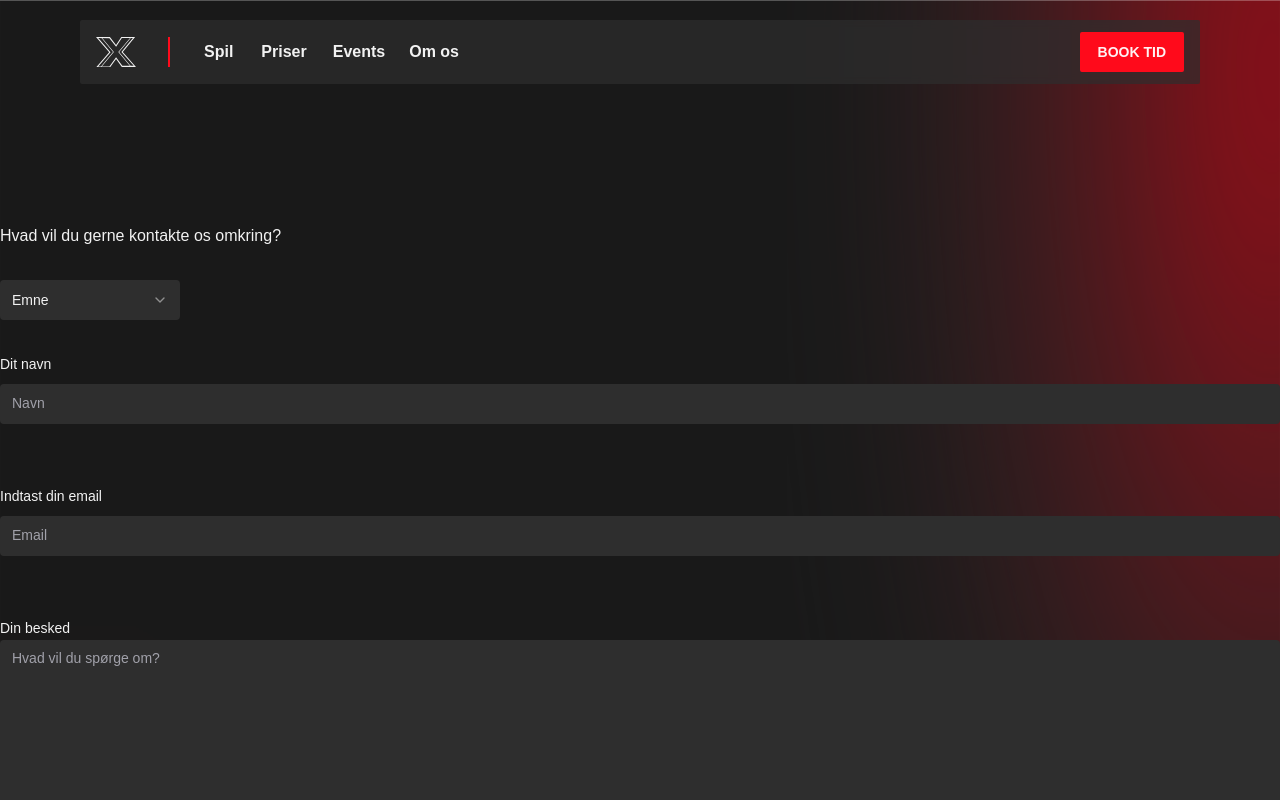
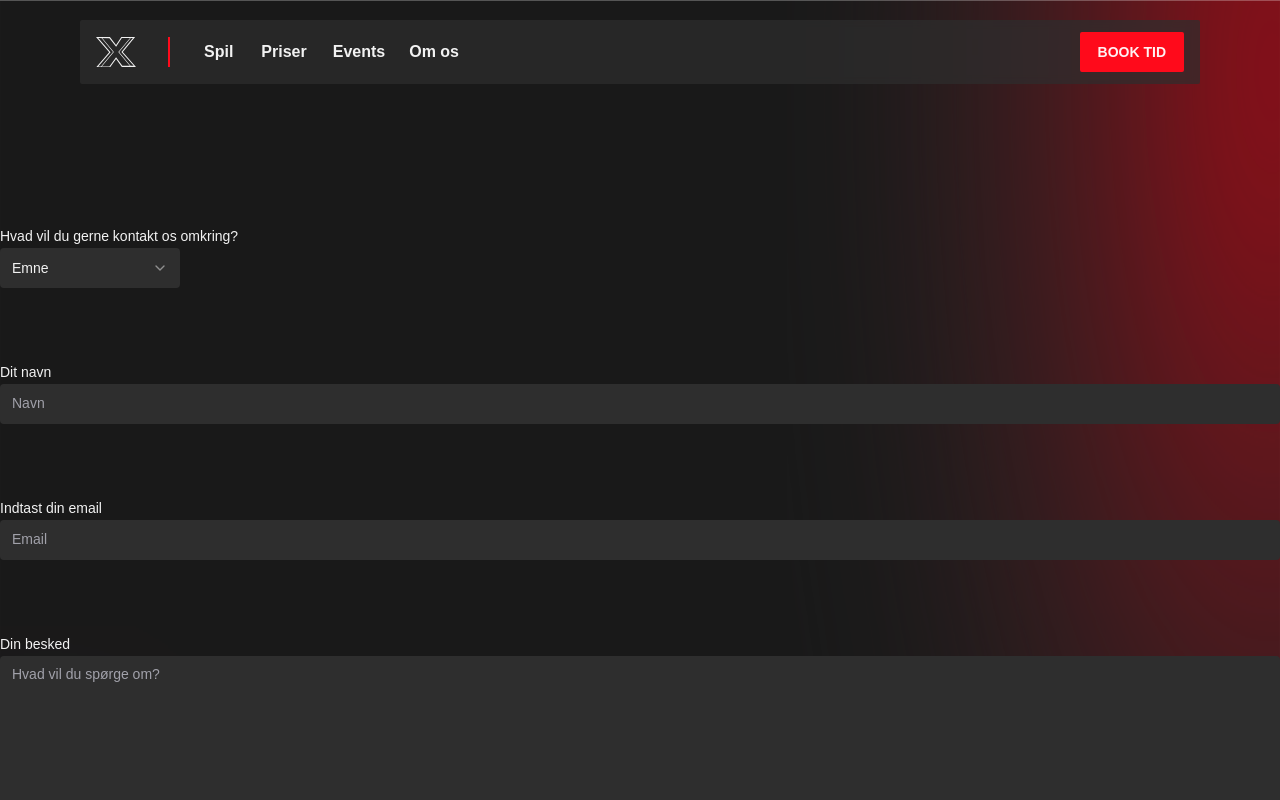
Before and after one commit to TobiasRoland123/next_level, a Next.js app: page /FeatureTesting in a window 1280 px wide. Shown: the top 800 px of the page. Built offline with nearby package versions, Linux system fonts and the light colour scheme.

Commit message:
adds a static string as subject and not the selected value

```diff
--- a/src/components/Select/SelectField.tsx
+++ b/src/components/Select/SelectField.tsx
@@ -14,15 +14,15 @@ export const SelectField: React.FC<SelectFieldProps> = ({ onSelectChange }) => {
   return (
     <>
       <Select
+        // Add "open" for easier access to options
         onValueChange={(selectValue) => {
           onSelectChange(selectValue);
         }}
       >
-        <Label>Hvad vil du gerne kontakte os omkring?</Label>
         <SelectTrigger className="w-[180px]">
           <SelectValue placeholder="Emne" />
         </SelectTrigger>
-        <SelectContent className="border-none bg-contrastCol/50">
+        <SelectContent className="border-none bg-contrastCol">
           <SelectItem value="fødselsdag">Fødselsdag</SelectItem>
           <SelectItem value="firma-event">Firma event</SelectItem>
           <SelectItem value="turnering">Turnering</SelectItem>
--- a/src/components/Textarea/textarea.tsx
+++ b/src/components/Textarea/textarea.tsx
@@ -1,24 +1,26 @@
 import * as React from "react";
 
-import { Label } from "../Inputfields/label";
 import { cn } from "../../lib/utils";
 
-export interface TextareaProps extends React.TextareaHTMLAttributes<HTMLTextAreaElement> {
-  labelText: string;
-}
+export interface TextareaProps
+  extends React.TextareaHTMLAttributes<HTMLTextAreaElement> {}
 
-const Textarea = React.forwardRef<HTMLTextAreaElement, TextareaProps>(({ className, labelText, ...props }, ref) => {
+const Textarea = React.forwardRef<HTMLTextAreaElement, TextareaProps>(
+  ({ className, ...props }, ref) => {
     return (
       <div>
-      <Label>{labelText}</Label>
         <textarea
-        className={cn("flex h-80 w-full rounded bg-contrastCol px-3 py-2 border-b-transparent border-b-2 text-sm file:border-0 transition ease-in duration-300 file:bg-transparent file:text-sm file:font-medium placeholder:text-muted-foreground focus-visible:outline-none  focus-visible:border-b-2 focus-visible:border-accentCol disabled:cursor-not-allowed disabled:opacity-50", className)}
+          className={cn(
+            "flex h-80 w-full rounded bg-contrastCol px-3 py-2 border-b-transparent border-b-2 text-sm file:border-0 transition ease-in duration-300 file:bg-transparent file:text-sm file:font-medium placeholder:text-muted-foreground focus-visible:outline-none  focus-visible:border-b-2 focus-visible:border-accentCol disabled:cursor-not-allowed disabled:opacity-50",
+            className
+          )}
           ref={ref}
           {...props}
         />
       </div>
     );
-});
+  }
+);
 Textarea.displayName = "Textarea";
 
 export { Textarea };
--- a/src/components/ui/form.tsx
+++ b/src/components/ui/form.tsx
@@ -80,7 +80,7 @@ const FormItem = React.forwardRef<
     <FormItemContext.Provider value={{ id }}>
       <div
         ref={ref}
-        className={cn("space-y-2", className)}
+        className={cn("", className)}
         {...props}
       />
     </FormItemContext.Provider>
--- a/src/components/ui/select.tsx
+++ b/src/components/ui/select.tsx
@@ -12,10 +12,16 @@ const SelectGroup = SelectPrimitive.Group;
 
 const SelectValue = SelectPrimitive.Value;
 
-const SelectTrigger = React.forwardRef<React.ElementRef<typeof SelectPrimitive.Trigger>, React.ComponentPropsWithoutRef<typeof SelectPrimitive.Trigger>>(({ className, children, ...props }, ref) => (
+const SelectTrigger = React.forwardRef<
+  React.ElementRef<typeof SelectPrimitive.Trigger>,
+  React.ComponentPropsWithoutRef<typeof SelectPrimitive.Trigger>
+>(({ className, children, ...props }, ref) => (
   <SelectPrimitive.Trigger
     ref={ref}
-    className={cn("flex h-10 w-full rounded justify-between items-center bg-contrastCol px-3 py-2 text-sm file:border-0 transition ease-in duration-300 file:bg-transparent file:text-sm file:font-medium placeholder:text-muted-foreground focus-visible:outline-none disabled:cursor-not-allowed disabled:opacity-50 [&>span]:line-clamp-1", className)}
+    className={cn(
+      "flex h-10 w-full rounded justify-between items-center bg-contrastCol px-3 py-2 text-sm file:border-0 transition ease-in duration-300 file:bg-transparent file:text-sm file:font-medium placeholder:text-muted-foreground focus-visible:outline-none disabled:cursor-not-allowed disabled:opacity-50 [&>span]:line-clamp-1",
+      className
+    )}
     {...props}
   >
     {children}
@@ -26,10 +32,16 @@ const SelectTrigger = React.forwardRef<React.ElementRef<typeof SelectPrimitive.T
 ));
 SelectTrigger.displayName = SelectPrimitive.Trigger.displayName;
 
-const SelectScrollUpButton = React.forwardRef<React.ElementRef<typeof SelectPrimitive.ScrollUpButton>, React.ComponentPropsWithoutRef<typeof SelectPrimitive.ScrollUpButton>>(({ className, ...props }, ref) => (
+const SelectScrollUpButton = React.forwardRef<
+  React.ElementRef<typeof SelectPrimitive.ScrollUpButton>,
+  React.ComponentPropsWithoutRef<typeof SelectPrimitive.ScrollUpButton>
+>(({ className, ...props }, ref) => (
   <SelectPrimitive.ScrollUpButton
     ref={ref}
-    className={cn("flex cursor-default items-center justify-center py-1", className)}
+    className={cn(
+      "flex cursor-default items-center justify-center py-1",
+      className
+    )}
     {...props}
   >
     <ChevronUp className="h-4 w-4" />
@@ -37,34 +49,60 @@ const SelectScrollUpButton = React.forwardRef<React.ElementRef<typeof SelectPrim
 ));
 SelectScrollUpButton.displayName = SelectPrimitive.ScrollUpButton.displayName;
 
-const SelectScrollDownButton = React.forwardRef<React.ElementRef<typeof SelectPrimitive.ScrollDownButton>, React.ComponentPropsWithoutRef<typeof SelectPrimitive.ScrollDownButton>>(({ className, ...props }, ref) => (
+const SelectScrollDownButton = React.forwardRef<
+  React.ElementRef<typeof SelectPrimitive.ScrollDownButton>,
+  React.ComponentPropsWithoutRef<typeof SelectPrimitive.ScrollDownButton>
+>(({ className, ...props }, ref) => (
   <SelectPrimitive.ScrollDownButton
     ref={ref}
-    className={cn("flex cursor-default items-center justify-center py-1", className)}
+    className={cn(
+      "flex cursor-default items-center justify-center py-1",
+      className
+    )}
     {...props}
   >
     <ChevronDown className="h-4 w-4" />
   </SelectPrimitive.ScrollDownButton>
 ));
-SelectScrollDownButton.displayName = SelectPrimitive.ScrollDownButton.displayName;
+SelectScrollDownButton.displayName =
+  SelectPrimitive.ScrollDownButton.displayName;
 
-const SelectContent = React.forwardRef<React.ElementRef<typeof SelectPrimitive.Content>, React.ComponentPropsWithoutRef<typeof SelectPrimitive.Content>>(({ className, children, position = "popper", ...props }, ref) => (
+const SelectContent = React.forwardRef<
+  React.ElementRef<typeof SelectPrimitive.Content>,
+  React.ComponentPropsWithoutRef<typeof SelectPrimitive.Content>
+>(({ className, children, position = "popper", ...props }, ref) => (
   <SelectPrimitive.Portal>
     <SelectPrimitive.Content
       ref={ref}
-      className={cn("relative z-50 max-h-96 min-w-[8rem] overflow-hidden rounded-md border bg-popover text-popover-foreground shadow-md data-[state=open]:animate-in data-[state=closed]:animate-out data-[state=closed]:fade-out-0 data-[state=open]:fade-in-0 data-[state=closed]:zoom-out-95 data-[state=open]:zoom-in-95 data-[side=bottom]:slide-in-from-top-2 data-[side=left]:slide-in-from-right-2 data-[side=right]:slide-in-from-left-2 data-[side=top]:slide-in-from-bottom-2", position === "popper" && "data-[side=bottom]:translate-y-1 data-[side=left]:-translate-x-1 data-[side=right]:translate-x-1 data-[side=top]:-translate-y-1", className)}
+      className={cn(
+        "relative z-50 max-h-96 min-w-[8rem] overflow-hidden rounded-md border bg-popover text-popover-foreground shadow-md data-[state=open]:animate-in data-[state=closed]:animate-out data-[state=closed]:fade-out-0 data-[state=open]:fade-in-0 data-[state=closed]:zoom-out-95 data-[state=open]:zoom-in-95 data-[side=bottom]:slide-in-from-top-2 data-[side=left]:slide-in-from-right-2 data-[side=right]:slide-in-from-left-2 data-[side=top]:slide-in-from-bottom-2",
+        position === "popper" &&
+          "data-[side=bottom]:translate-y-1 data-[side=left]:-translate-x-1 data-[side=right]:translate-x-1 data-[side=top]:-translate-y-1",
+        className
+      )}
       position={position}
       {...props}
     >
       <SelectScrollUpButton />
-      <SelectPrimitive.Viewport className={cn("p-1", position === "popper" && "h-[var(--radix-select-trigger-height)] w-full min-w-[var(--radix-select-trigger-width)]")}>{children}</SelectPrimitive.Viewport>
+      <SelectPrimitive.Viewport
+        className={cn(
+          "p-1",
+          position === "popper" &&
+            "h-[var(--radix-select-trigger-height)] w-full min-w-[var(--radix-select-trigger-width)]"
+        )}
+      >
+        {children}
+      </SelectPrimitive.Viewport>
       <SelectScrollDownButton />
     </SelectPrimitive.Content>
   </SelectPrimitive.Portal>
 ));
 SelectContent.displayName = SelectPrimitive.Content.displayName;
 
-const SelectLabel = React.forwardRef<React.ElementRef<typeof SelectPrimitive.Label>, React.ComponentPropsWithoutRef<typeof SelectPrimitive.Label>>(({ className, ...props }, ref) => (
+const SelectLabel = React.forwardRef<
+  React.ElementRef<typeof SelectPrimitive.Label>,
+  React.ComponentPropsWithoutRef<typeof SelectPrimitive.Label>
+>(({ className, ...props }, ref) => (
   <SelectPrimitive.Label
     ref={ref}
     className={cn("py-1.5 pl-8 pr-2 text-sm font-semibold", className)}
@@ -73,10 +111,16 @@ const SelectLabel = React.forwardRef<React.ElementRef<typeof SelectPrimitive.Lab
 ));
 SelectLabel.displayName = SelectPrimitive.Label.displayName;
 
-const SelectItem = React.forwardRef<React.ElementRef<typeof SelectPrimitive.Item>, React.ComponentPropsWithoutRef<typeof SelectPrimitive.Item>>(({ className, children, ...props }, ref) => (
+const SelectItem = React.forwardRef<
+  React.ElementRef<typeof SelectPrimitive.Item>,
+  React.ComponentPropsWithoutRef<typeof SelectPrimitive.Item>
+>(({ className, children, ...props }, ref) => (
   <SelectPrimitive.Item
     ref={ref}
-    className={cn("relative flex w-full border-b-2 border-transparent cursor-pointer transition ease-in duration-300 select-none items-center rounded-sm py-1.5 pl-8 pr-2 text-sm outline-none focus:bg-accent focus:border-b-2 focus:border-accentCol data-[disabled]:pointer-events-none data-[disabled]:opacity-50", className)}
+    className={cn(
+      "relative flex w-full border-b-2 border-transparent cursor-pointer transition ease-in duration-300 select-none items-center rounded-sm py-1.5 pl-8 pr-2 text-sm outline-none focus:bg-accent focus:border-b-2 focus:border-accentCol data-[disabled]:pointer-events-none data-[disabled]:opacity-50",
+      className
+    )}
     {...props}
   >
     <span className="absolute left-2 flex h-3.5 w-3.5 items-center justify-center">
@@ -90,7 +134,10 @@ const SelectItem = React.forwardRef<React.ElementRef<typeof SelectPrimitive.Item
 ));
 SelectItem.displayName = SelectPrimitive.Item.displayName;
 
-const SelectSeparator = React.forwardRef<React.ElementRef<typeof SelectPrimitive.Separator>, React.ComponentPropsWithoutRef<typeof SelectPrimitive.Separator>>(({ className, ...props }, ref) => (
+const SelectSeparator = React.forwardRef<
+  React.ElementRef<typeof SelectPrimitive.Separator>,
+  React.ComponentPropsWithoutRef<typeof SelectPrimitive.Separator>
+>(({ className, ...props }, ref) => (
   <SelectPrimitive.Separator
     ref={ref}
     className={cn("-mx-1 my-1 h-px bg-muted", className)}
@@ -99,4 +146,15 @@ const SelectSeparator = React.forwardRef<React.ElementRef<typeof SelectPrimitive
 ));
 SelectSeparator.displayName = SelectPrimitive.Separator.displayName;
 
-export { Select, SelectGroup, SelectValue, SelectTrigger, SelectContent, SelectLabel, SelectItem, SelectSeparator, SelectScrollUpButton, SelectScrollDownButton };
+export {
+  Select,
+  SelectGroup,
+  SelectValue,
+  SelectTrigger,
+  SelectContent,
+  SelectLabel,
+  SelectItem,
+  SelectSeparator,
+  SelectScrollUpButton,
+  SelectScrollDownButton,
+};
--- a/src/modules/Forms/Contactform/ContactForm.tsx
+++ b/src/modules/Forms/Contactform/ContactForm.tsx
@@ -26,27 +26,31 @@ interface ContactFormProps {
 export const ContactForm: React.FC<ContactFormProps> = () => {
   const [selectedValue, setSelectedValue] = useState("");
   const formSchema = z.object({
+    subject: z.string({}).min(1, {
+      message: "vælg venligst et emne",
+    }),
+
     // Fødselsdag
     amountOfKids:
       selectedValue === "fødselsdag"
-        ? z.string().min(1, {
+        ? z.string({}).min(1, {
             message: "Du skal vælge et antal børn",
           })
-        : z.string(),
+        : z.string({}),
     amountOfAdults:
       selectedValue === "fødselsdag"
-        ? z.string().min(1, {
+        ? z.string({}).min(1, {
             message: "Du skal vælge et antal voksne",
           })
-        : z.string(),
+        : z.string({}),
 
     //   Firma event
     amountOfParticipants:
       selectedValue === "firma-event"
-        ? z.string().min(1, {
-            message: "Du skal vælge et antal af deltagende",
+        ? z.string({}).min(1, {
+            message: "Du skal vælge et antal voksne",
           })
-        : z.string(),
+        : z.string({}),
 
     // Turnering and Andet
     navn: z.string({}).min(1, {
@@ -63,10 +67,12 @@ export const ContactForm: React.FC<ContactFormProps> = () => {
   const form = useForm<z.infer<typeof formSchema>>({
     resolver: zodResolver(formSchema),
     defaultValues: {
+      subject: "value" || selectedValue,
       navn: "",
       email: "",
       amountOfKids: "",
       amountOfAdults: "",
+      amountOfParticipants: "",
       textFieldMessage: "",
     },
   });
@@ -77,7 +83,6 @@ export const ContactForm: React.FC<ContactFormProps> = () => {
     // ✅ This will be type-safe and validated.
     console.log(values);
   };
-
   return (
     <>
       <Form {...form}>
@@ -85,11 +90,28 @@ export const ContactForm: React.FC<ContactFormProps> = () => {
           onSubmit={form.handleSubmit(onSubmit)}
           className="space-y-8"
         >
-          <SelectField
-            onSelectChange={(selectValue) => {
-              console.log("Value from contact", selectValue);
-              setSelectedValue(selectValue);
-            }}
+          <FormField
+            control={form.control}
+            name="subject"
+            render={({ field }) => (
+              <FormItem>
+                <FormLabel>Hvad vil du gerne kontakt os omkring?</FormLabel>
+                <FormControl>
+                  <SelectField
+                    onSelectChange={(selectValue) => {
+                      console.log("Value from contact", selectValue);
+                      setSelectedValue(selectValue);
+                    }}
+                    {...field}
+                  />
+                </FormControl>
+                <FormDescription className="text-transparent">
+                  Placeholder text
+                  {/* Remove text-transparent if you need to use the field description */}
+                </FormDescription>
+                <FormMessage />
+              </FormItem>
+            )}
           />
 
           {/* Fødselsdag */}
@@ -210,12 +232,11 @@ export const ContactForm: React.FC<ContactFormProps> = () => {
             name="textFieldMessage"
             render={({ field }) => (
               <FormItem>
-                <FormLabel></FormLabel>
+                <FormLabel>Din besked</FormLabel>
                 <FormControl>
                   <Textarea
-                    name="textFieldMessage"
                     placeholder="Hvad vil du spørge om?"
-                    labelText="Din besked"
+                    {...field}
                   ></Textarea>
                 </FormControl>
                 <FormDescription className="text-transparent">
```
Lines whose indentation alone changed are shown as unchanged.
